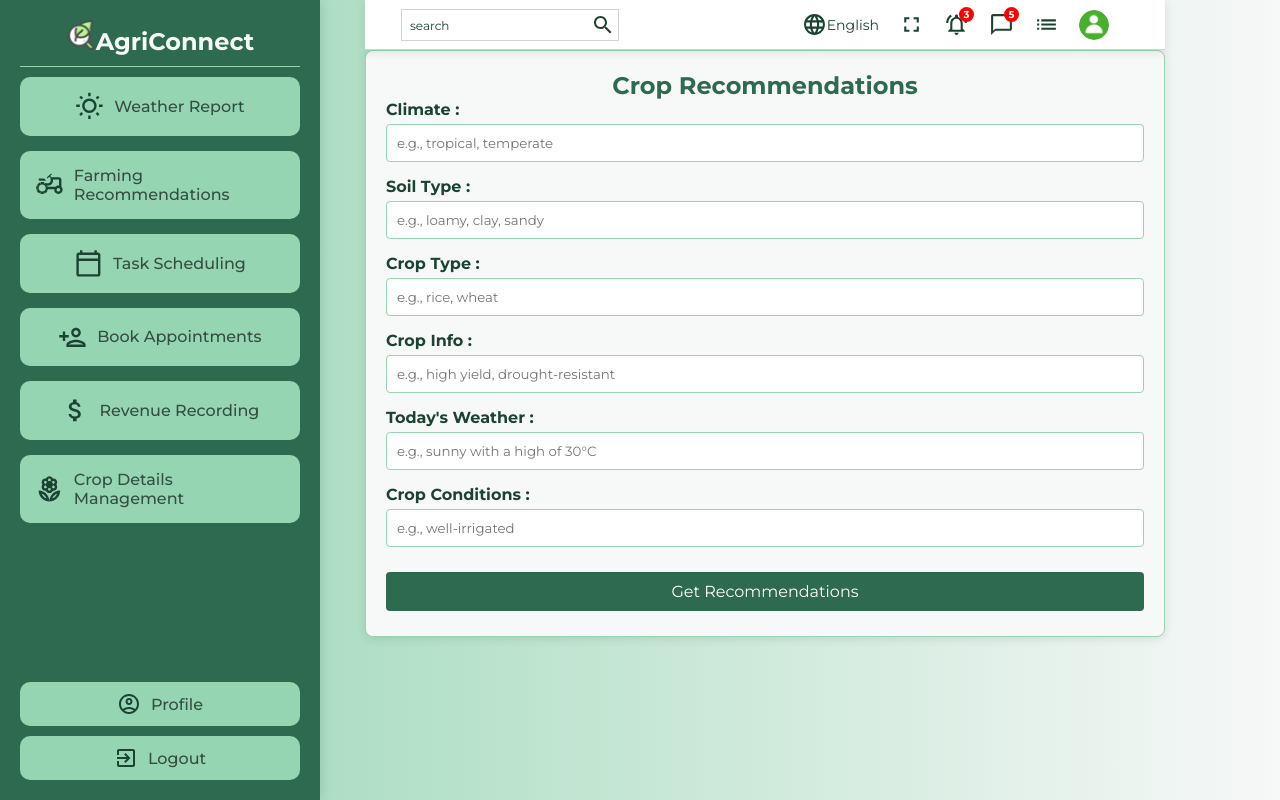
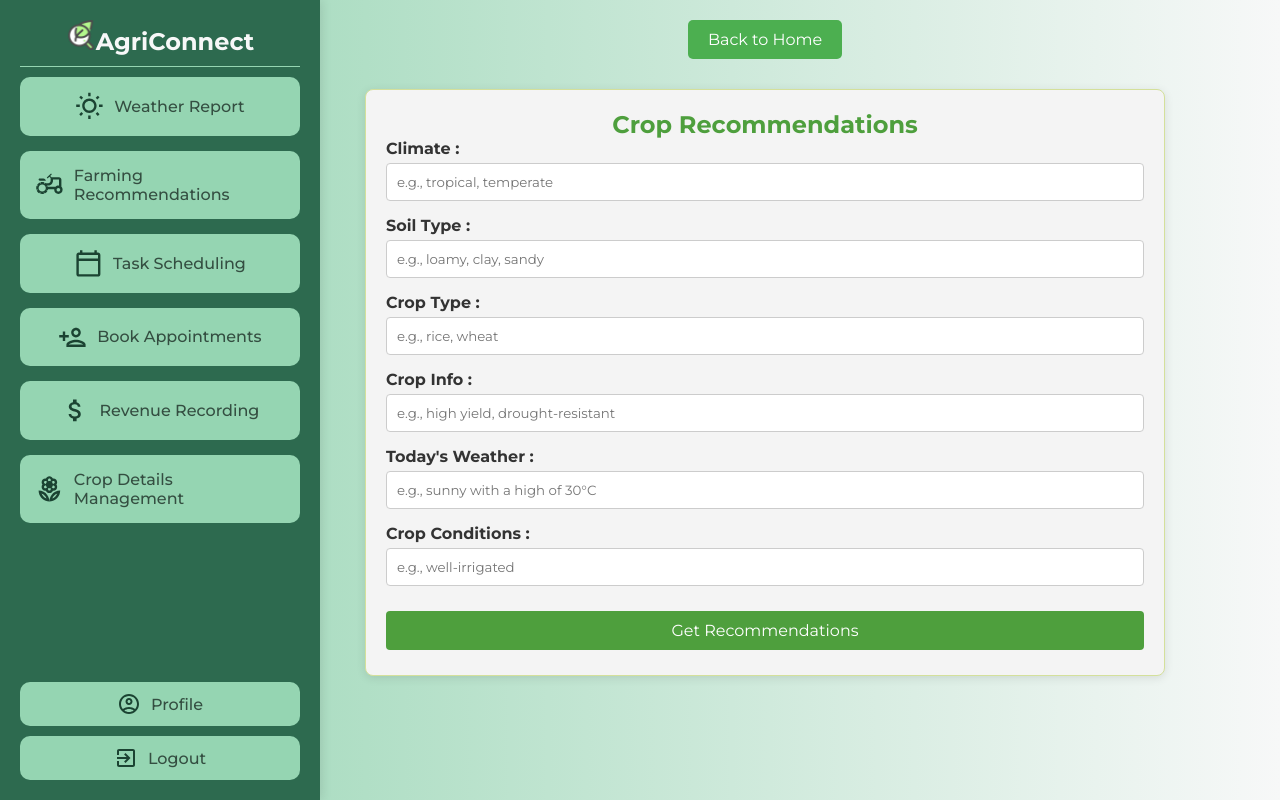
Before and after one commit to Ananta2545/Agri-Connect, a React (Vite) app in the folder frontend/: page /farming_recommendations in a window 1280 px wide. Built offline with nearby package versions, Linux system fonts and the light colour scheme.

Commit message:
fixed css of some pages

```diff
--- a/frontend/src/components/Recommendation/Recommendation.scss
+++ b/frontend/src/components/Recommendation/Recommendation.scss
@@ -1,16 +1,25 @@
+// Define color variables
+$primary-color: #4e9f3d; // Light green
+$secondary-color: #d4e09b; // Soft secondary green
+$background-color: #f4f4f4; // Light gray background
+$button-hover-color: #3b7e2f; // Darker green for hover
+$text-color: #333; // Dark text color
+$input-background: #fff; // White background for inputs
+$input-border: #ccc; // Light gray border for inputs
+
 .recommendations {
   max-width: 1000px;
   width: 800px;
   margin: 0 auto;
   padding: 20px;
-  border: 1px solid var(--light-green);
+  border: 1px solid $secondary-color;
   border-radius: 8px;
   box-shadow: 0 2px 10px rgba(0, 0, 0, 0.1);
-  background-color: var(--background-gray);
+  background-color: $background-color;
 
   h2 {
     text-align: center;
-    color: var(--primary-green);
+    color: $primary-color;
   }
 
   .input-group {
@@ -20,18 +29,19 @@
       display: block;
       margin-bottom: 5px;
       font-weight: bold;
-      color: var(--dark-green);
+      color: $text-color;
     }
 
     input {
       width: 100%;
       padding: 10px;
-      border: 1px solid var(--light-green);
+      border: 1px solid $input-border;
+      background-color: $input-background;
       border-radius: 4px;
       transition: border-color 0.3s;
 
       &:focus {
-        border-color: var(--primary-green);
+        border-color: $primary-color;
         outline: none;
       }
     }
@@ -40,7 +50,7 @@
   button {
     width: 100%;
     padding: 10px;
-    background-color: var(--primary-green);
+    background-color: $primary-color;
     color: white;
     border: none;
     border-radius: 4px;
@@ -50,24 +60,24 @@
     transition: background-color 0.3s;
 
     &:hover {
-      background-color: var(--dark-green);
+      background-color: $button-hover-color;
     }
   }
 
   .loading {
     text-align: center;
     font-size: 18px;
-    color: var(--primary-green);
+    color: $primary-color;
     margin: 20px 0;
   }
 
   .result {
     margin-top: 20px;
     padding: 15px;
-    border: 1px solid var(--primary-green);
+    border: 1px solid $primary-color;
     border-radius: 4px;
     background-color: white;
-    color: var(--text-dark);
+    color: $text-color;
 
     /* Add a max-height and enable scrolling */
     max-height: 500px; /* Set a max height to contain the results */
@@ -76,12 +86,12 @@
     .recommendation-section {
       h4 {
         margin: 0 0 10px;
-        color: var(--primary-green);
+        color: $primary-color;
       }
 
       h5 {
         margin-top: 10px;
-        color: var(--dark-green);
+        color: $primary-color;
       }
 
       ul {
--- a/frontend/src/components/Weather/Weather.scss
+++ b/frontend/src/components/Weather/Weather.scss
@@ -4,7 +4,7 @@
     // margin:40px;
     justify-content: center;
     // height: 110vh;
-    background: linear-gradient(135deg, #e3fcef, #c6f6d5);
+    // background: linear-gradient(135deg, #e3fcef, #c6f6d5);
     font-family: 'Roboto', sans-serif;
 
     .weather-dashboard {
--- /dev/null
+++ b/frontend/src/components/backToHome/BackToHome.jsx
@@ -0,0 +1,21 @@
+import React from 'react';
+import { useNavigate } from 'react-router-dom';
+import './BackToHome.scss'; // Optional: for custom styling
+
+const BackToHome = () => {
+    const navigate = useNavigate();
+
+    const handleBackToHome = () => {
+        navigate('/farmer_home'); // Redirect to /farmer_home
+    };
+
+    return (
+        <div className='back-to-home'>
+            <button onClick={handleBackToHome} className='back-button'>
+                Back to Home
+            </button>
+        </div>
+    );
+};
+
+export default BackToHome;
--- /dev/null
+++ b/frontend/src/components/backToHome/BackToHome.scss
@@ -0,0 +1,25 @@
+.back-to-home {
+    display: flex;
+    justify-content: center;
+    align-items: center;
+    margin-top: 20px;
+
+    .back-button {
+        background-color: #4caf50; // Green background
+        color: white; // White text
+        border: none; // Remove default border
+        padding: 10px 20px; // Padding for the button
+        font-size: 16px; // Font size
+        cursor: pointer; // Pointer cursor on hover
+        border-radius: 5px; // Rounded corners
+        transition: background-color 0.3s; // Smooth background color transition
+
+        &:hover {
+            background-color: #45a049; // Darker green on hover
+        }
+
+        &:focus {
+            outline: none; // Remove focus outline
+        }
+    }
+}
--- a/frontend/src/pages/Recommendations/Recommendations.jsx
+++ b/frontend/src/pages/Recommendations/Recommendations.jsx
@@ -3,6 +3,7 @@ import './Recommendations.scss'
 import Sidebar from '../../components/sidebar/Sidebar'
 import Navbar from '../../components/navbar/Navbar'
 import Recommendation from '../../components/Recommendation/Recommendation'
+import BackToHome from '../../components/backToHome/BackToHome'
 
 
 const Recommendations = () => {
@@ -12,8 +13,12 @@ const Recommendations = () => {
             <Sidebar/>
         </div>
         <div className="right">
-            <Navbar/>
-            <Recommendation/>
+            <div className="top">
+              <BackToHome/>
+            </div>
+            <div className="bottom">
+              <Recommendation/>
+            </div>
         </div>
     </div>
   )
--- a/frontend/src/pages/Recommendations/Recommendations.scss
+++ b/frontend/src/pages/Recommendations/Recommendations.scss
@@ -21,6 +21,7 @@
         flex-grow: 1; // Ensures the right section takes the remaining space
         display: flex;
         flex-direction: column;
+        gap:30px;
         width: calc(100% - 250px); // Ensures the right section fills remaining space
         height: 100%;
 
--- a/frontend/src/pages/TaskSchedulingPage/TaskSchedulingPage.jsx
+++ b/frontend/src/pages/TaskSchedulingPage/TaskSchedulingPage.jsx
@@ -5,6 +5,7 @@ import Navbar from '../../components/navbar/Navbar'
 // import './WeatherReport.scss'
 import './TaskSchedulingPage.scss'
 import TaskSchedular from '../../components/taskSchedular/TaskSchedular'
+import BackToHome from '../../components/backToHome/BackToHome'
 
 const TaskSchedulingPage = () => {
   return (
@@ -14,7 +15,7 @@ const TaskSchedulingPage = () => {
         </div>
         <div className="right">
             <div className="top">
-                <Navbar/>
+                <BackToHome/>
             </div>
             <div className="bottom">
                 <TaskSchedular/>
--- a/frontend/src/pages/TaskSchedulingPage/TaskSchedulingPage.scss
+++ b/frontend/src/pages/TaskSchedulingPage/TaskSchedulingPage.scss
@@ -26,15 +26,7 @@
     }
 }
 
-// Navbar Styling
-.top > .navbar {
-    width: 100%;
-    position: sticky;
-    top: 0;
-    z-index: 900;
-    background-color: #ffffff; // Navbar background color
-    box-shadow: 0 2px 10px rgba(0, 0, 0, 0.1);
-}
+
 
 // Weather Component Styling
 // .bottom > .taskSchedular {
--- a/frontend/src/pages/Weather-report/WeatherReport.jsx
+++ b/frontend/src/pages/Weather-report/WeatherReport.jsx
@@ -3,6 +3,7 @@ import Sidebar from '../../components/sidebar/Sidebar'
 import Navbar from '../../components/navbar/Navbar'
 import Weather from '../../components/Weather/Weather'
 import './WeatherReport.scss'
+import BackToHome from '../../components/backToHome/BackToHome'
 
 const WeatherReport = () => {
   return (
@@ -12,10 +13,10 @@ const WeatherReport = () => {
         </div>
         <div className="right">
             <div className="top">
-              <Navbar/>
+              <BackToHome/>
             </div>
             <div className="bottom">
-             <Weather className="weather"/>
+             <Weather/>
             </div>
 
         </div>
--- a/frontend/src/pages/Weather-report/WeatherReport.scss
+++ b/frontend/src/pages/Weather-report/WeatherReport.scss
@@ -24,13 +24,6 @@
         overflow: auto; // Enables scrolling if content overflows
 
 
-        .top {
-            position: sticky;
-            top: 0;
-            margin-left: 124px;
-            z-index: 900;
-            background-color: #ffffff; // Navbar background color
-            box-shadow: 0 2px 10px rgba(0, 0, 0, 0.1);
-        }
+
     }
 }
```
Also changed, not shown: frontend/src/components/taskSchedular/TaskSchedular.jsx (+31 -28 lines), 1 other file (tests, documents, lock files or other folders).
